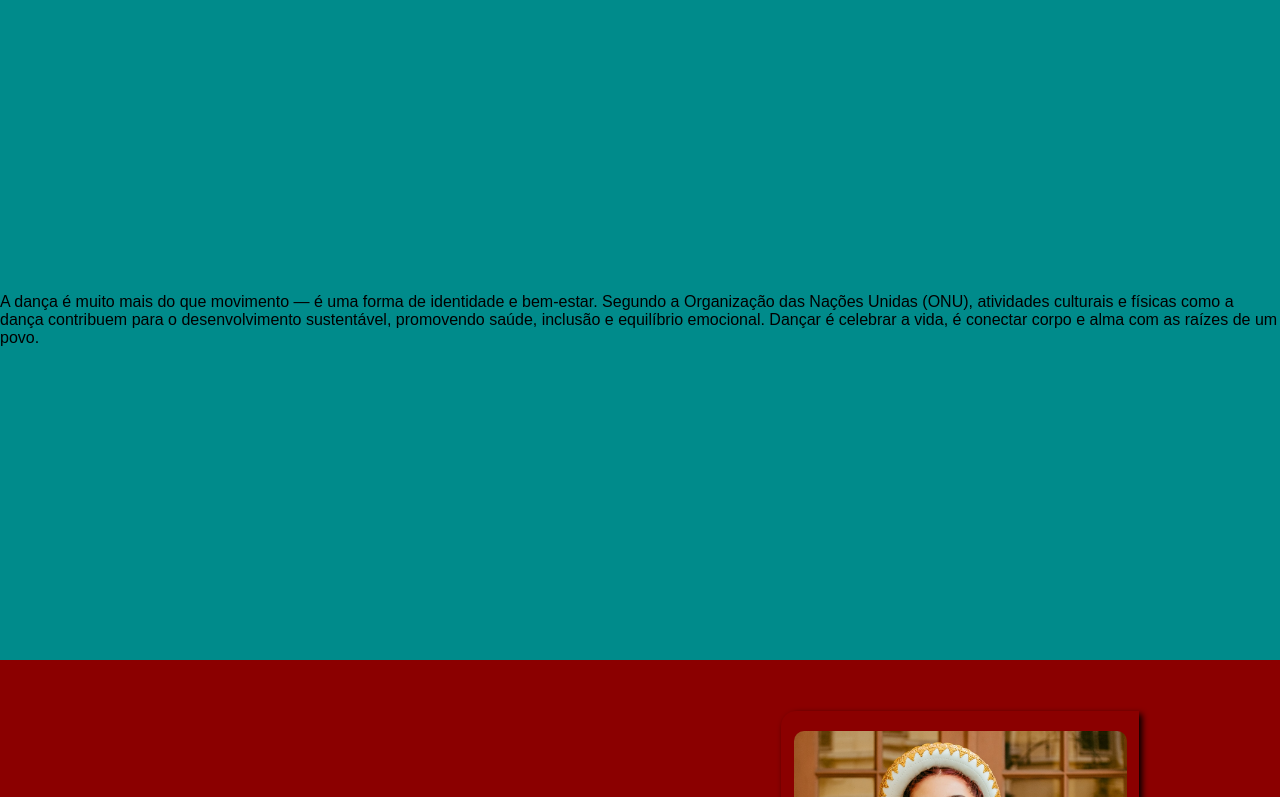
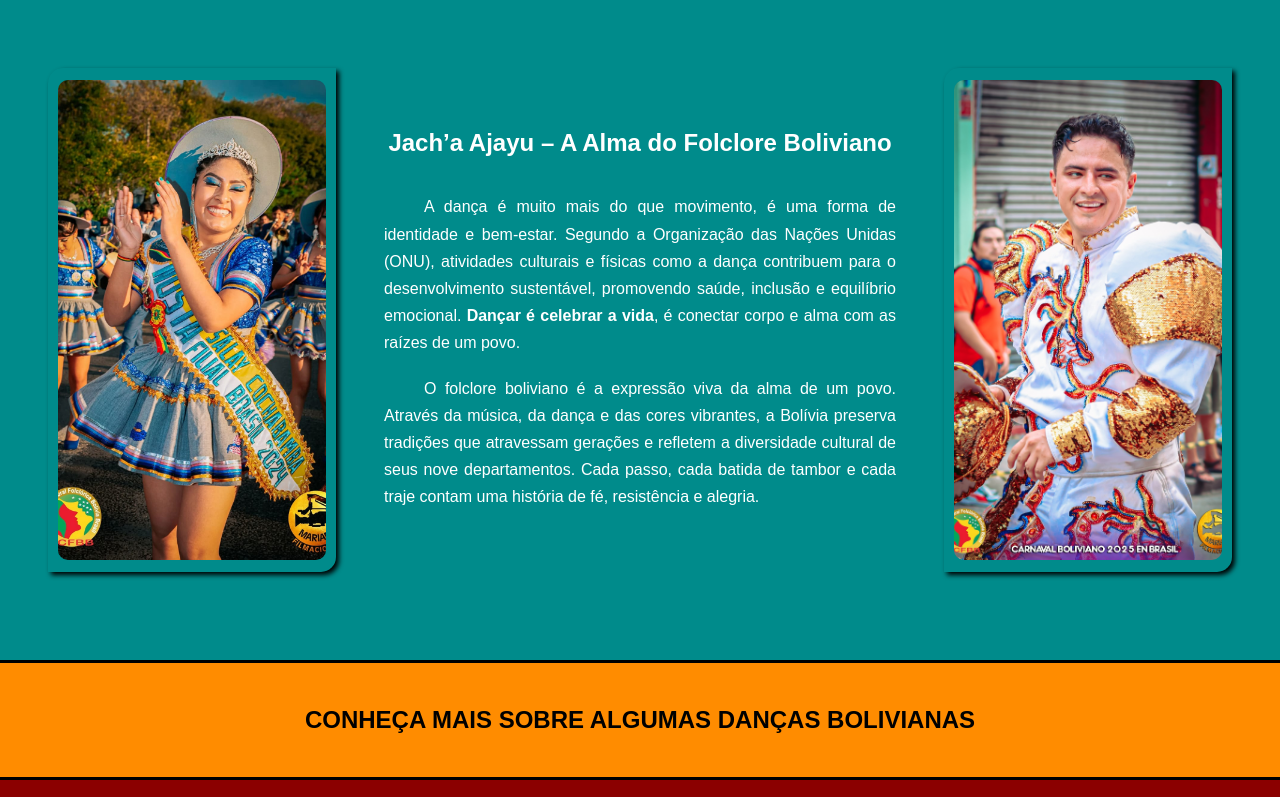
Before and after one commit to JosueAlvarezAvendano/Jach-a-Ajayu, a plain HTML site: page public/index.html in a window 1280 px wide. Shown: the part 820-1617 px from the top of the page. Drawn offline with Linux system fonts and the light colour scheme.

Commit message:
Subindo atualizações na tela principal

```diff
--- a/public/index.html
+++ b/public/index.html
@@ -72,8 +72,22 @@
     </section>
     <main>
         <section class="folclore">
-
-            <p>A dança é muito mais do que movimento — é uma forma de identidade e bem-estar. Segundo a Organização das Nações Unidas (ONU), atividades culturais e físicas como a dança contribuem para o desenvolvimento sustentável, promovendo saúde, inclusão e equilíbrio emocional. Dançar é celebrar a vida, é conectar corpo e alma com as raízes de um povo.</p>
+            <div class="card_folclore">
+                <img src="../midias/imagens/recorridos/WhatsApp Image 2025-11-16 at 17.10.27.jpeg" alt="">
+            </div>
+            <div class="texto_dança">
+                <h1>Jach’a Ajayu – A Alma do Folclore Boliviano</h1>
+                <br><br>
+                <p>A dança é muito mais do que movimento, é uma forma de identidade e bem-estar. Segundo a Organização das Nações Unidas (ONU), atividades culturais e físicas como a dança contribuem para o desenvolvimento sustentável, promovendo saúde, inclusão e equilíbrio emocional. <b>Dançar é celebrar a vida</b>, é conectar corpo e alma com as raízes de um povo.</p>
+                <br>
+                <p>O folclore boliviano é a expressão viva da alma de um povo. Através da música, da dança e das cores vibrantes, a Bolívia preserva tradições que atravessam gerações e refletem a diversidade cultural de seus nove departamentos. Cada passo, cada batida de tambor e cada traje contam uma história de fé, resistência e alegria.</p>
+            </div>
+            <div class="card_folclore">
+                <img src="../midias/imagens/recorridos/caporales-homem.jpg" alt="">
+            </div>
+        </section>
+        <section class="titulo_danças">
+            <h1>CONHEÇA MAIS SOBRE ALGUMAS DANÇAS BOLIVIANAS</h1>
         </section>
         <section class="danca-caporales">
             <div class="text-caporales">
--- a/styles/style.css
+++ b/styles/style.css
@@ -200,15 +200,66 @@
    background-color: #008B8B;
    height: 85vh;
    width: 100vw;
-   position: relative;
+   display: flex;
+   justify-content: space-evenly;
+   align-items: center;
+}
+
+.folclore .texto_dança {
+   width: 40vw;
+}
+
+.texto_dança h1 {
+   color: white;
+   text-align: center;
+}
+
+.texto_dança p {
+   color: white;
+   text-align: justify;
+   text-indent: 40px;
+   line-height: 1.7;
+}
+
+.folclore .card_folclore {
+   height: 63vh;
+   width: 22.5vw;
+   box-shadow: 3px 3px 5px black;
+   border-bottom-right-radius: 15px;
+   border-top-left-radius: 15px;
+   display: flex;
+   justify-content: center;
+   align-items: center;
+   transition: 1s;
+}
+
+.card_folclore img {
+   height: 60vh;
+   width: 21vw;
+   object-fit: cover;
+   border-radius: 10px;
+}
+
+.card_folclore:hover {
+   transform: scale(1.05);
+   transition: 1s;
+}
+
+
+/* DANÇA BOLIVIA */
+
+.titulo_danças {
+   background-color: #FF8C00;
+   color: black;
+   border-top: 3px solid black;
+   border-bottom: 3px solid black;
+   height: 15vh;
    display: flex;
    justify-content: center;
    align-items: center;
 }
 
 
-
-/* DANÇA BOLIVIA */
 /* CAPORALES */
 .danca-caporales {
    background-color: #8B0000;
@@ -267,7 +318,7 @@
    align-items: center;
 }
 .danca-diablada .text-diablada {
-   color: white;
+   color: black;
    height: 400px;
    width: 500px;
    font-size: 19px;
```
Also changed, not shown: midias/imagens/recorridos/WhatsApp Image 2025-11-16 at 17.10.27.jpeg (added), midias/imagens/recorridos/caporales-homem.jpg (added).
